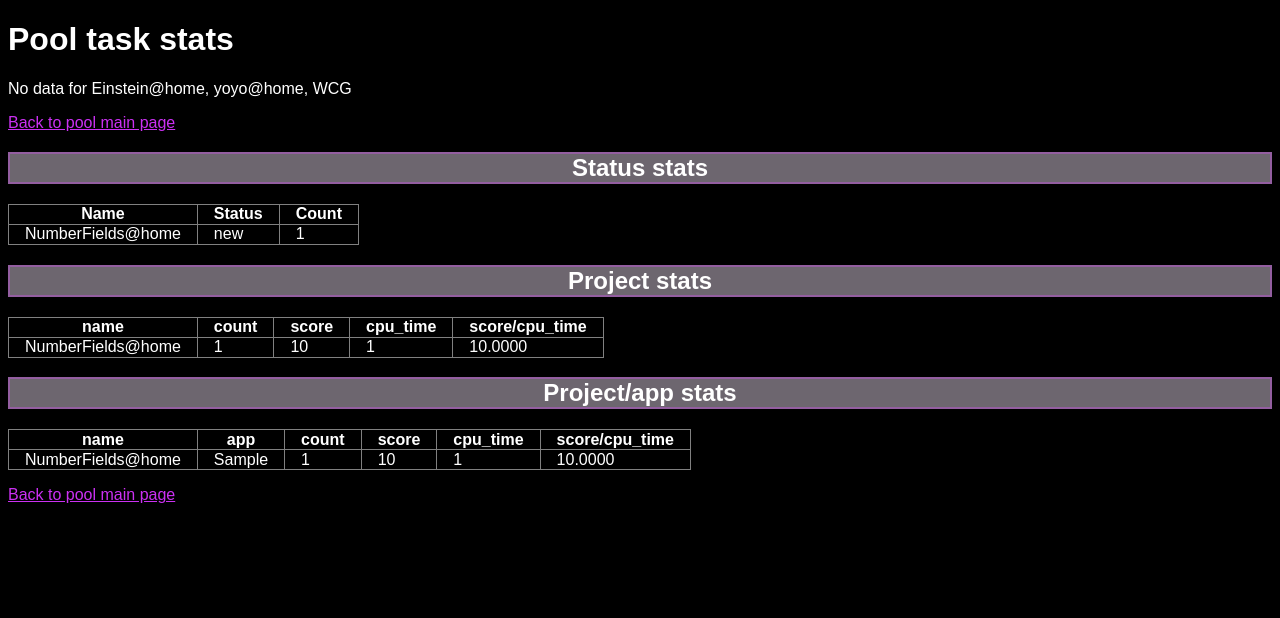
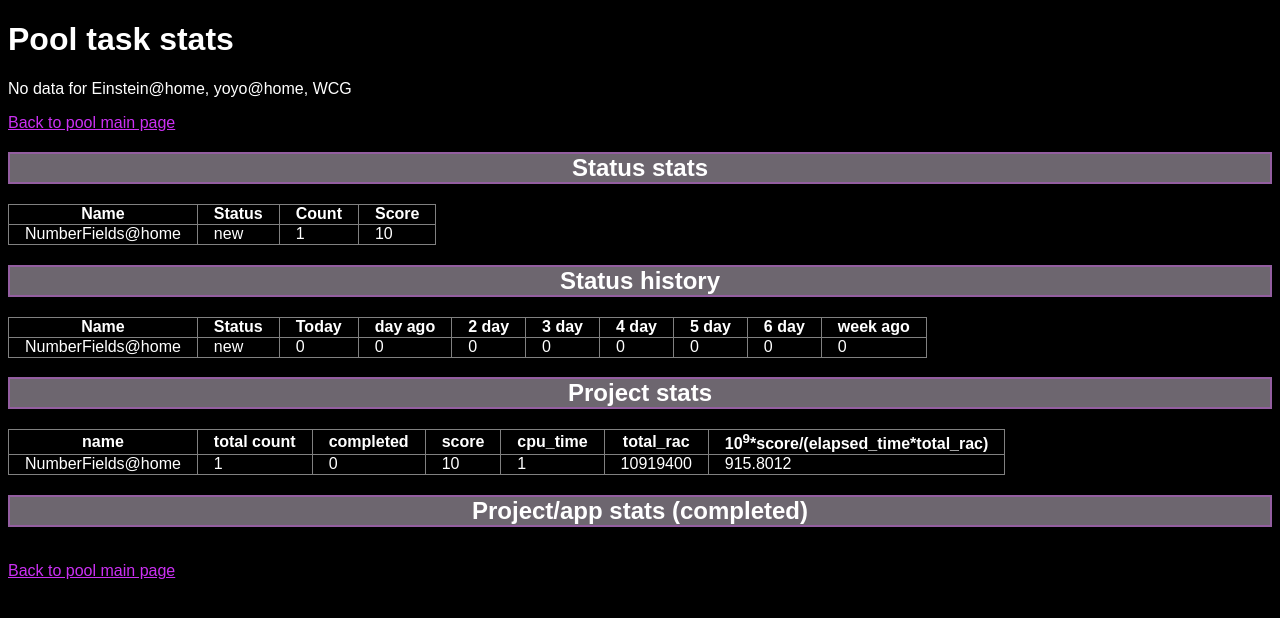
Before and after one commit to sau412/arikado_gridcoin_pool, a PHP site: page /tasks.php in a window 1280 px wide. Shown: the top 618 px of the page. Run offline with PHP 8.4, Linux system fonts and the light colour scheme; data comes from the database, SQL or seed files in the repository; tables that the repository leaves empty or names only in its code hold one stand-in row (values such as "Sample post"); data that the repository does not hold is empty.

Commit message:
New stats types

```diff
--- a/tasks.php
+++ b/tasks.php
@@ -36,24 +36,69 @@ if(isset($_GET['project_uid'])) {
 }
 
 $page.="<h2>Status stats</h2>\n";
-$tasks_data=db_query_to_array("SELECT bp.`name` as 'Name',bt.`status` AS 'Status',count(*) AS 'Count' FROM `boincmgr_tasks` AS bt
+if(isset($project_uid)) {
+        $tasks_data=db_query_to_array("SELECT bp.`name` as 'Name',bt.`app` AS App,bt.`status` AS 'Status',count(*) AS 'Count',ROUND(SUM(bt.`score`)) AS Score FROM `boincmgr_tasks` AS bt
+LEFT OUTER JOIN `boincmgr_projects` AS bp ON bp.`uid`=bt.`project_uid`
+WHERE $where
+GROUP BY bp.`name`,bt.`app`,bt.`status`");
+        $page.=array_to_table($tasks_data);
+} else {
+        $tasks_data=db_query_to_array("SELECT bp.`name` as 'Name',bt.`status` AS 'Status',count(*) AS 'Count',ROUND(SUM(bt.`score`)) AS Score FROM `boincmgr_tasks` AS bt
 LEFT OUTER JOIN `boincmgr_projects` AS bp ON bp.`uid`=bt.`project_uid`
 WHERE $where
 GROUP BY bp.`name`,bt.`status`");
-$page.=array_to_table($tasks_data);
+        $page.=array_to_table($tasks_data);
+}
+
+$page.="<h2>Status history</h2>\n";
+if(isset($project_uid)) {
+        $tasks_data=db_query_to_array("SELECT bp.`name` as 'Name',bt.`app` AS App,bt.`status` AS 'Status',
+SUM(IF(bt.`date`=DATE_SUB(CURDATE(),INTERVAL 0 DAY),bt.`count`,0)) AS 'Today',
+SUM(IF(bt.`date`=DATE_SUB(CURDATE(),INTERVAL 1 DAY),bt.`count`,0)) AS 'day ago',
+SUM(IF(bt.`date`=DATE_SUB(CURDATE(),INTERVAL 2 DAY),bt.`count`,0)) AS '2 day',
+SUM(IF(bt.`date`=DATE_SUB(CURDATE(),INTERVAL 3 DAY),bt.`count`,0)) AS '3 day',
+SUM(IF(bt.`date`=DATE_SUB(CURDATE(),INTERVAL 4 DAY),bt.`count`,0)) AS '4 day',
+SUM(IF(bt.`date`=DATE_SUB(CURDATE(),INTERVAL 5 DAY),bt.`count`,0)) AS '5 day',
+SUM(IF(bt.`date`=DATE_SUB(CURDATE(),INTERVAL 6 DAY),bt.`count`,0)) AS '6 day',
+SUM(IF(bt.`date`=DATE_SUB(CURDATE(),INTERVAL 7 DAY),bt.`count`,0)) AS 'week ago'
+FROM `boincmgr_task_stats` AS bt
+LEFT OUTER JOIN `boincmgr_projects` AS bp ON bp.`uid`=bt.`project_uid`
+WHERE $where
+GROUP BY bp.`name`,bt.`app`,bt.`status`");
+        $page.=array_to_table($tasks_data);
+} else {
+        $tasks_data=db_query_to_array("SELECT bp.`name` as 'Name',bt.`status` AS 'Status',
+SUM(IF(bt.`date`=DATE_SUB(CURDATE(),INTERVAL 0 DAY),bt.`count`,0)) AS 'Today',
+SUM(IF(bt.`date`=DATE_SUB(CURDATE(),INTERVAL 1 DAY),bt.`count`,0)) AS 'day ago',
+SUM(IF(bt.`date`=DATE_SUB(CURDATE(),INTERVAL 2 DAY),bt.`count`,0)) AS '2 day',
+SUM(IF(bt.`date`=DATE_SUB(CURDATE(),INTERVAL 3 DAY),bt.`count`,0)) AS '3 day',
+SUM(IF(bt.`date`=DATE_SUB(CURDATE(),INTERVAL 4 DAY),bt.`count`,0)) AS '4 day',
+SUM(IF(bt.`date`=DATE_SUB(CURDATE(),INTERVAL 5 DAY),bt.`count`,0)) AS '5 day',
+SUM(IF(bt.`date`=DATE_SUB(CURDATE(),INTERVAL 6 DAY),bt.`count`,0)) AS '6 day',
+SUM(IF(bt.`date`=DATE_SUB(CURDATE(),INTERVAL 7 DAY),bt.`count`,0)) AS 'week ago'
+FROM `boincmgr_task_stats` AS bt
+LEFT OUTER JOIN `boincmgr_projects` AS bp ON bp.`uid`=bt.`project_uid`
+WHERE $where
+GROUP BY bp.`name`,bt.`status`");
+        $page.=array_to_table($tasks_data);
+}
 
 $page.="<h2>Project stats</h2>\n";
-$tasks_data=db_query_to_array("SELECT bp.`name`,count(*) AS count,ROUND(SUM(bt.score)) AS score,ROUND(SUM(bt.`cpu_time`)) AS cpu_time,ROUND(SUM(bt.score)/SUM(bt.`cpu_time`),4) AS 'score/cpu_time' FROM `boincmgr_tasks` AS bt
+$tasks_data=db_query_to_array("SELECT bp.`name`,count(*) AS 'total count',SUM(IF(bt.`status` IN ('Completed and validated','Completed and validated (1<sup>st</sup>)'),1,0)) AS 'completed',ROUND(SUM(bt.score)) AS score,ROUND(SUM(bt.`cpu_time`)) AS cpu_time,
+ROUND(AVG(bp.`team_expavg_credit`)) AS total_rac,ROUND(1E9*SUM(bt.score)/(SUM(bt.`elapsed_time`)*AVG(bp.`team_expavg_credit`)),4) AS '10<sup>9</sup>*score/(elapsed_time*total_rac)' FROM `boincmgr_tasks` AS bt
 LEFT OUTER JOIN `boincmgr_projects` AS bp ON bp.`uid`=bt.`project_uid`
 WHERE $where
 GROUP BY bp.`name`");
 $page.=array_to_table($tasks_data);
 
-$page.="<h2>Project/app stats</h2>\n";
-$tasks_data=db_query_to_array("SELECT bp.`name`,bt.`app`,count(*) AS count,ROUND(SUM(bt.score)) AS score,ROUND(SUM(bt.`cpu_time`)) AS cpu_time,ROUND(SUM(bt.score)/SUM(bt.`cpu_time`),4) AS 'score/cpu_time' FROM `boincmgr_tasks` AS bt
+$page.="<h2>Project/app stats (completed)</h2>\n";
+$tasks_data=db_query_to_array("SELECT bp.`name`,bt.`app`,count(*) AS count,ROUND(SUM(bt.score)) AS sum_score,ROUND(SUM(bt.`cpu_time`)) AS cpu_time,
+ROUND(AVG(bp.`team_expavg_credit`)) AS total_rac,ROUND(1E9*SUM(bt.score)/(SUM(bt.`elapsed_time`)*AVG(bp.`team_expavg_credit`)),4) AS '10<sup>9</sup>*score/(elapsed_time*total_rac)' FROM `boincmgr_tasks` AS bt
 LEFT OUTER JOIN `boincmgr_projects` AS bp ON bp.`uid`=bt.`project_uid`
-WHERE $where
-GROUP BY bp.`name`,bt.`app`");
+WHERE $where AND bt.status IN ('Completed and validated','Completed and validated (1<sup>st</sup>)')
+GROUP BY bp.`name`,bt.`app`
+-- ORDER BY SUM(bt.score)/(SUM(bt.`elapsed_time`)*AVG(bp.`team_expavg_credit`))
+");
 $page.=array_to_table($tasks_data);
 
 if(isset($host_id)) {
```
